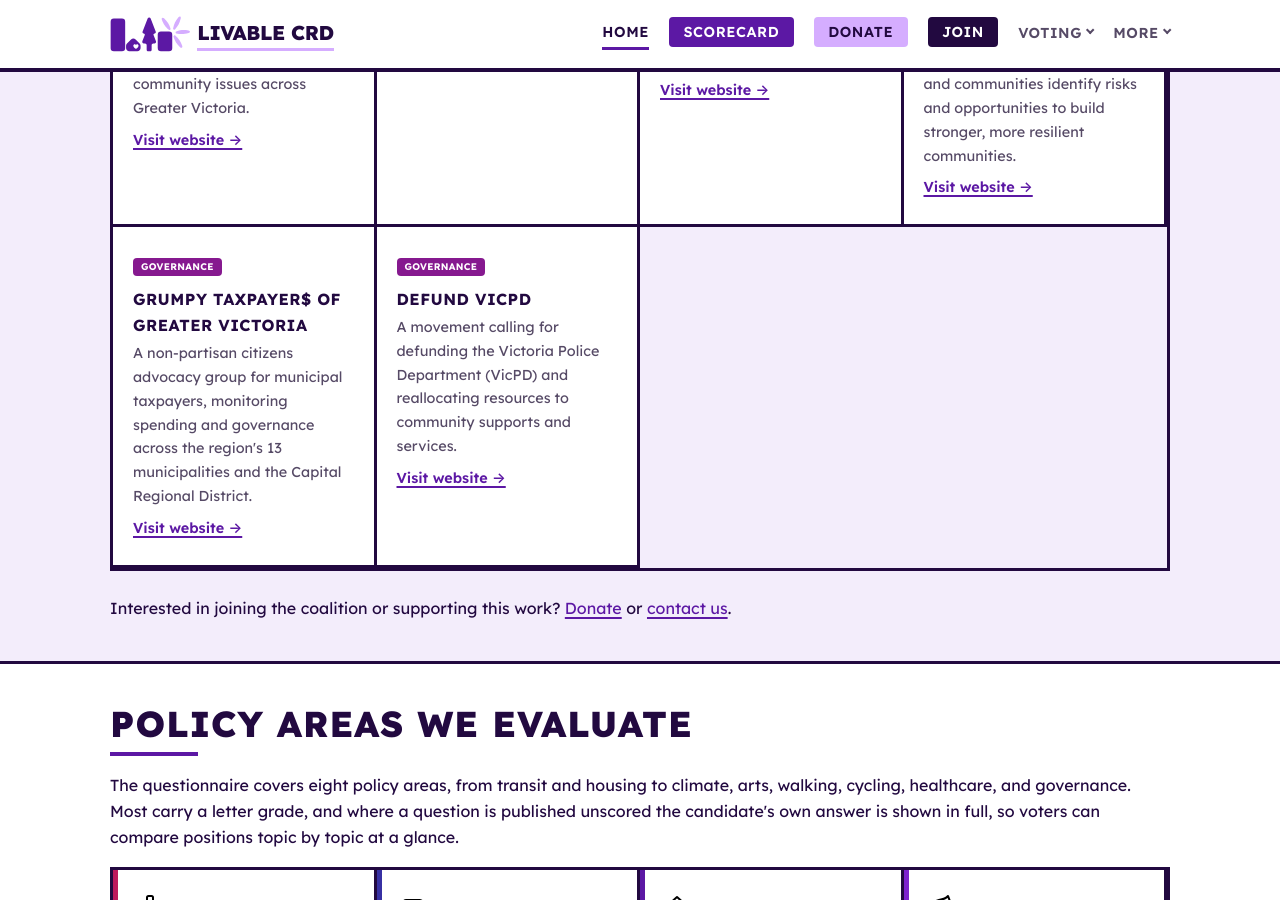
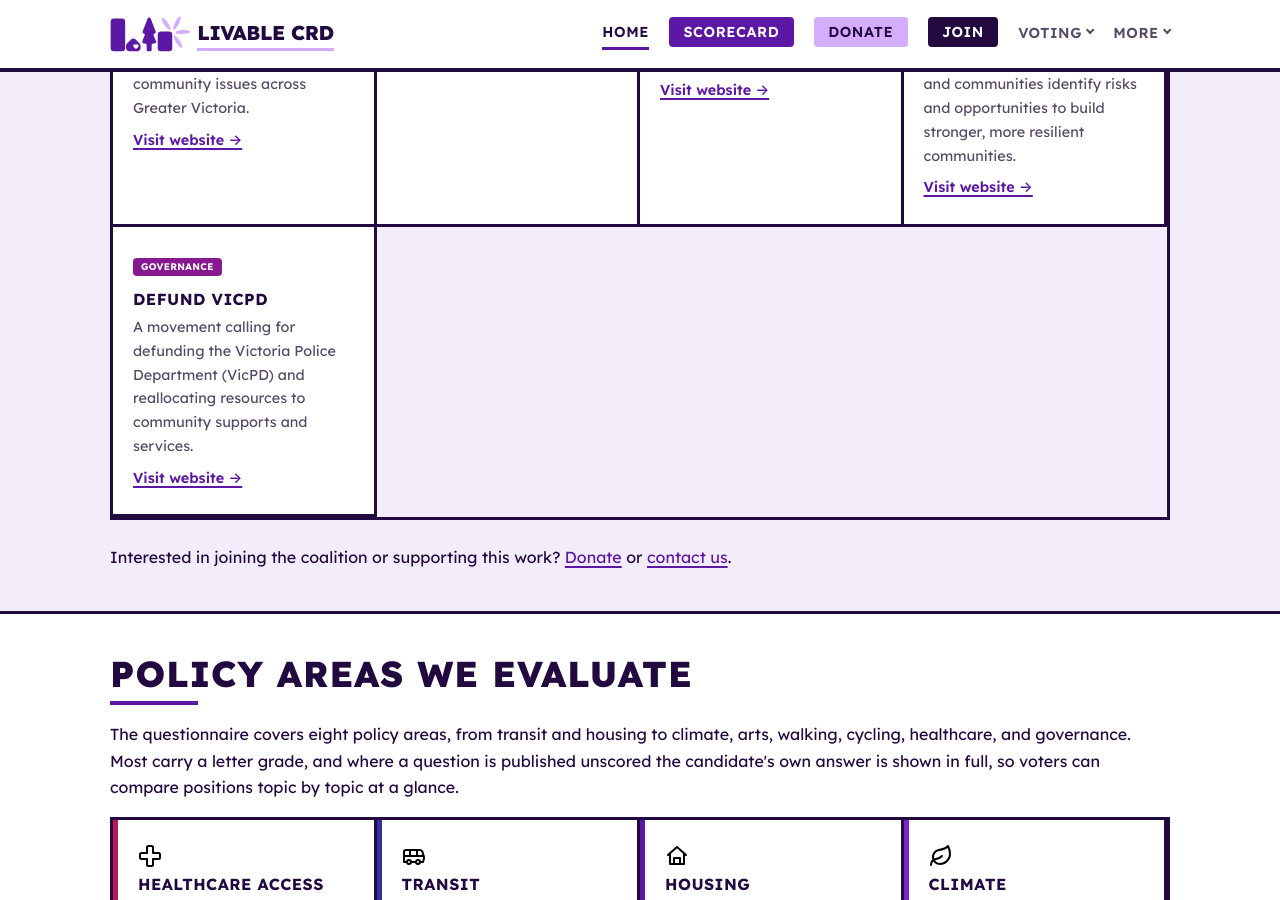
Before and after one commit to LaputanMachines/livable-crd-website, a Jekyll site: the page built from index.md, in a window 1280 px wide and 900 px high, scrolled down 4499 px. Built offline with Jekyll 4.4.1, drawn with Linux system fonts in a browser that asks for light colours.

Commit message:
Remove Grumpy Taxpayer$ of Greater Victoria from partners list
Co-Authored-By: Claude Opus 5.5 <noreply@anthropic.com>

```diff
--- a/_data/partners.yml
+++ b/_data/partners.yml
@@ -72,10 +72,6 @@
   note: An interactive mapping platform that assimilates local social, environmental, and health data to help individuals and communities identify risks and opportunities to build stronger, more resilient communities.
   url: https://whatstherush.earth/
   category: climate
-- name: Grumpy Taxpayer$ of Greater Victoria
-  note: A non-partisan citizens advocacy group for municipal taxpayers, monitoring spending and governance across the region's 13 municipalities and the Capital Regional District.
-  url: https://grumpytaxpayers.com/
-  category: governance
 - name: Defund VicPD
   note: A movement calling for defunding the Victoria Police Department (VicPD) and reallocating resources to community supports and services.
   url: https://defundvicpd.org/
```
